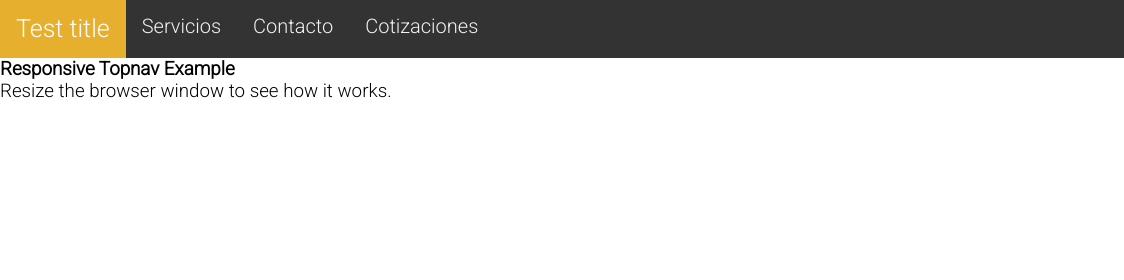
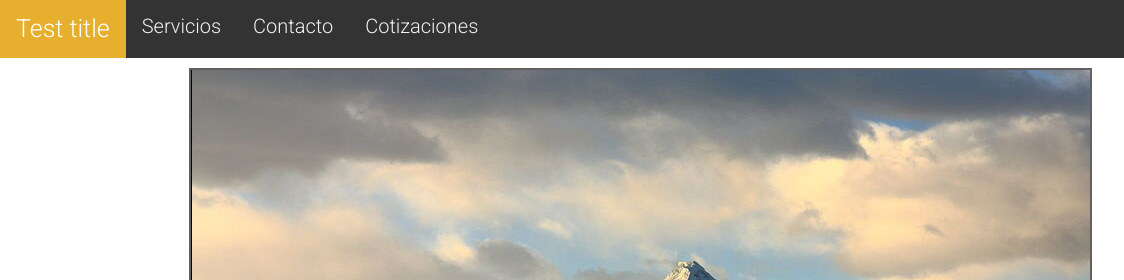
Before and after one commit to HectorLara18/PaginaPrueba, a plain HTML site: page index.html in a window 1280 px wide. Shown: the top 280 px of the page, 0-1124 px from the left. Drawn offline with Linux system fonts and the light colour scheme.

Commit message:
se agrega slider de imagenes

```diff
--- a/index.html
+++ b/index.html
@@ -36,10 +36,13 @@
             <i class="fa fa-bars"></i>
         </a>
     </div>
-
-    <div class="testo">
-        <h2>Responsive Topnav Example</h2>
-        <p>Resize the browser window to see how it works.</p>
+    <div class="slider">
+        <ul>
+            <li><img src="/Imagenes/Imagen1.jpg" alt="" class="container"></li>
+            <li><img src="/Imagenes/Imagen3.jpg" alt="" class="container"></li>
+            <li><img src="/Imagenes/Imagen5.jpg" alt="" class="container"></li>
+            <li><img src="/Imagenes/Imagen6.jpg" alt="" class="container"></li>
+        </ul>
     </div>
 
     <script src="main.js"></script>
--- a/style.css
+++ b/style.css
@@ -102,3 +102,72 @@
         display: block;
     }
   }
+
+
+.slider {
+    background-color: white;
+    width: 903px;
+    overflow: hidden;
+    height: 500px;
+    padding: 0;
+    border: solid #636060 0.2rem;
+    margin: auto;
+    margin-top: 1rem;
+}
+
+.slider ul {
+    display: flex;
+    animation: cambio 20s infinite ;
+    animation-direction: alternate;
+    width: 400%;
+    list-style: none;
+    margin: 0;
+    padding: 0;
+}
+
+.slider ul li {
+    width: 100%;
+    list-style: none;
+}
+
+.slider img {
+    margin: 0;
+    max-width: fit-content;
+    height: auto;
+}
+
+@keyframes cambio {
+    0% {
+        margin-left: 0;
+    }
+
+    20% {
+        margin-left: 0;
+    }
+
+    25% {
+        margin-left: -100%;
+    }
+
+    45% {
+        margin-left: -100%;
+    }
+
+    50% {
+        margin-left: -200%;
+    }
+
+    70% {
+        margin-left: -200%;
+    }
+
+    75% {
+        margin-left: -300%;
+    }
+
+    100% {
+        margin-left: -300%;
+    }
+
+
+}
```
Also changed, not shown: Imagenes/Imagen1.jpg (added), Imagenes/Imagen3.jpg (added), Imagenes/imagen5.jpg (added), Imagenes/imagen6.jpg (added).
